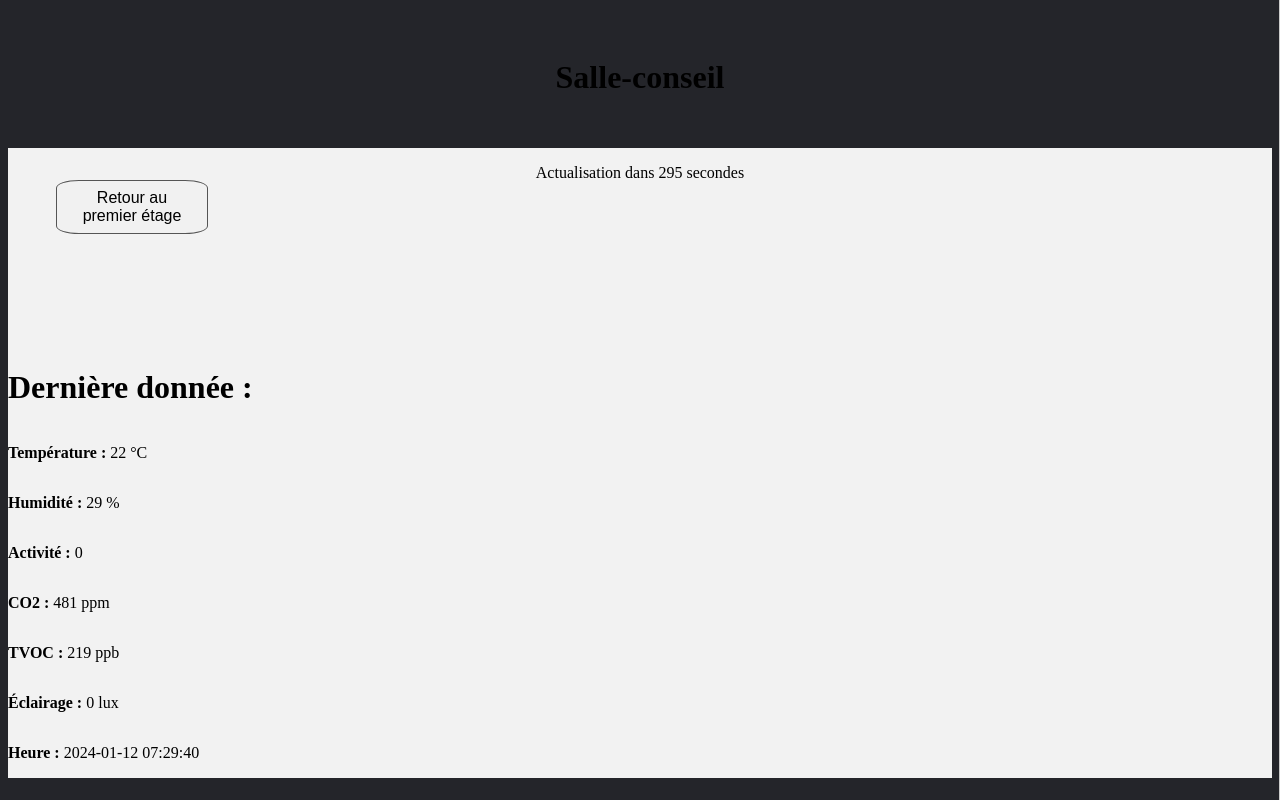
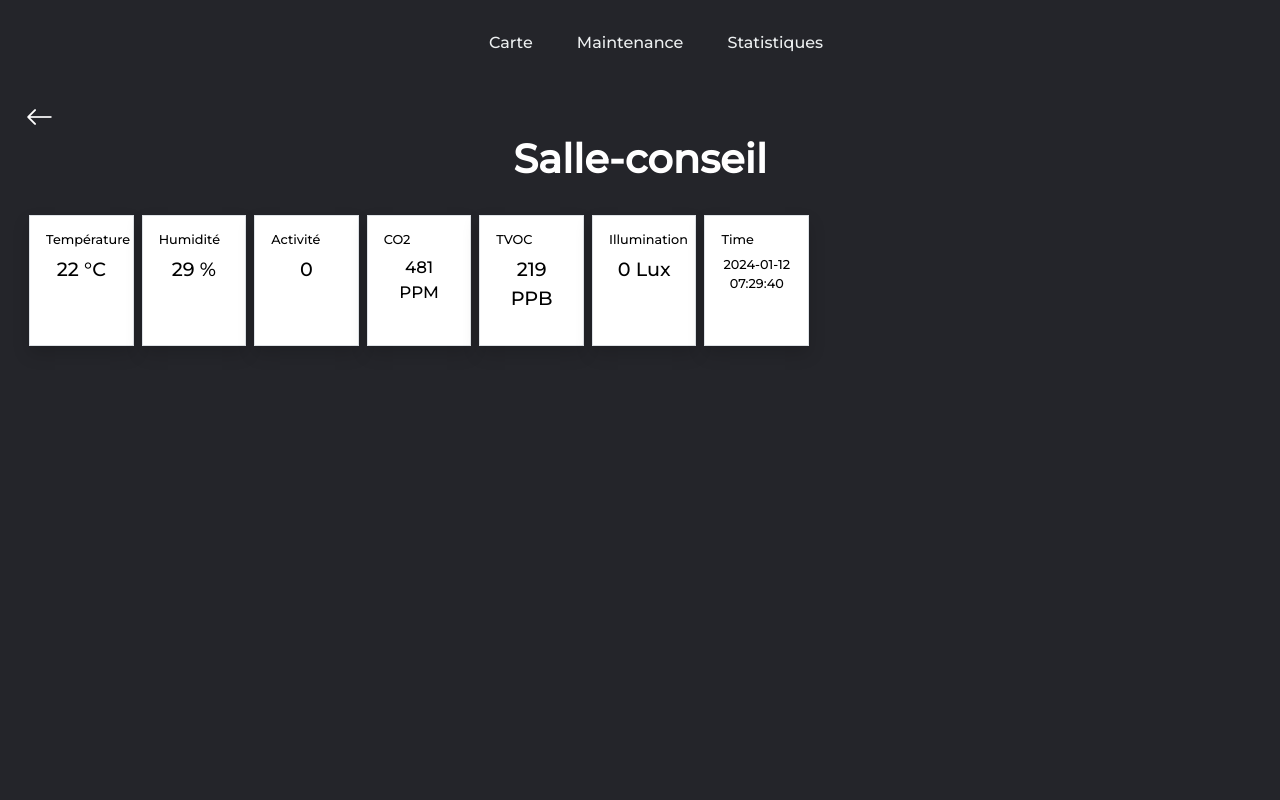
Before and after one commit to Iamkylian/SAE-ALT-S3-Dev-23-24-OccupationSalles-Equipe-1, a PHP site: page /Carte/salle.php?salle=Salle-conseil in a window 1280 px wide. Run offline with PHP 8.4, Linux system fonts and the light colour scheme; data comes from the database, SQL or seed files in the repository; data that the repository does not hold is empty.

Commit message:
Update salle.php

```diff
--- a/Docker/php/Carte/salle.php
+++ b/Docker/php/Carte/salle.php
@@ -7,6 +7,7 @@
     <link href="../Css/header.css" rel="stylesheet">
     <link href="../Css/svg.css" rel="stylesheet">
     <link href="../Css/Salle/salle.css" rel="stylesheet">
+    <link rel="stylesheet" href="https://cdn.jsdelivr.net/npm/bootstrap-icons@1.11.3/font/bootstrap-icons.min.css">
 
     <script>
         // Fonction pour actualiser la page après un certain délai
@@ -14,7 +15,7 @@
             var countdown = seconds;
 
             // Met à jour le compteur toutes les secondes
-            var countdownInterval = setInterval(function() {
+            var countdownInterval = setInterval(function () {
                 document.getElementById('refreshTimer').innerHTML = countdown;
                 countdown--;
 
@@ -33,7 +34,7 @@
     <title>Salle
         <?php
         $vsalle = $_GET['salle'];
-        echo $vsalle;
+        echo $vsalle . ' | Suivi des salles ';
         ?>
     </title>
 
@@ -41,16 +42,18 @@
 
 <body>
 
+    <?php include_once('../Parts/navbar.php') ?>
+
     <?php
     include("../connect.inc.php");
     ?>
 
-    <header>
 
     <?php
     include("../connect.inc.php");
 
-        echo "<h1>" . $vsalle . "</h1>";
+    echo '<a id="return_button" href="../Carte/premierEtage.php"><i class="bi bi-arrow-left h3"></i></a>';
+    echo "<h1 id='room_name'>" . $vsalle . "</h1>";
 
     ini_set('display_errors', 1);
 
@@ -68,20 +71,80 @@
 
 
     ?>
-    </header>
 
-    <div id="main">
+    <!--<div id="main">
         <nav id="nav">
             <ul>
                 <li><a href="premierEtage.php">Retour au premier étage</a></li>
             </ul>
         </nav>
+    </div>-->
 
-        <div id="image-container">
+    <div id="data-container" class="container-fluid">
+        <div class="row" id="data-row">
+        <?php
+        // Sélectionne la dernière donnée enregistrée pour la salle spécifiée
+        $query = $conn->prepare("SELECT d.deviceName, dn.temperature, dn.humidity, dn.activity, dn.co2, dn.tvoc, dn.illumination, dn.time
+                                FROM Donnes dn
+                                JOIN (SELECT id, deviceName FROM Device WHERE room = ?) d ON dn.idDevice = d.id
+                                ORDER BY dn.time DESC
+                                LIMIT 1");
 
-            <div id="">
-                <p>Actualisation dans <span id="refreshTimer"></span> secondes</p>
+        if ($query) {
+            $query->bind_param("s", $vsalle);
+            $query->execute();
+
+            $result = $query->get_result();
+
+            if ($result->num_rows > 0) {
+                $row = $result->fetch_assoc();
+
+                echo '<div class="col-1 p-3 mx-1 my-4 border border-1 rounder-1 shadow" id="data">'
+                    . '<h5 style="font-size: 1vw;">Température</h5><p style="font-size: 1.5vw;">'
+                    . $row['temperature'] .
+                ' °C</p></div>';
+                echo '<div class="col-1 p-3 mx-1 my-4 border border-1 rounder-1 shadow" id="data">'
+                . '<h5 style="font-size: 1vw;">Humidité</h5><p style="font-size: 1.5vw;">'
+                . $row['humidity'] .
+            ' %</p></div>';
+                echo '<div class="col-1 p-3 mx-1 my-4 border border-1 rounder-1 shadow" id="data">'
+                . '<h5 style="font-size: 1vw;">Activité</h5><p style="font-size: 1.5vw;">'
+                . $row['activity'] .
+            ' </p></div>';
+                echo '<div class="col-1 p-3 mx-1 my-4 border border-1 rounder-1 shadow" id="data">'
+                . '<h5 style="font-size: 1vw;">CO2</h5><p style="font-size: 1.3vw;">'
+                . $row['co2'] .
+            ' PPM</p></div>';
+                echo '<div class="col-1 p-3 mx-1 my-4 border border-1 rounder-1 shadow" id="data">'
+                . '<h5 style="font-size: 1vw;">TVOC</h5><p style="font-size: 1.5vw;">'
+                . $row['tvoc'] .
+            ' PPB</p></div>';
+                echo '<div class="col-1 p-3 mx-1 my-4 border border-1 rounder-1 shadow" id="data">'
+                . '<h5 style="font-size: 1vw;">Illumination</h5><p style="font-size: 1.5vw;">'
+                . $row['illumination'] .
+            ' Lux</p></div>';
+                echo '<div class="col-1 p-3 mx-1 my-4 border border-1 rounder-1 shadow" id="data">'
+                . '<h5 style="font-size: 1vw;">Time</h5><p style="font-size: 1vw;">'
+                . $row['time'] .
+            '</p></div>';
+            } else {
+                echo "<p>Aucune donnée disponible.</p>";
+            }
+
+            $query->close();
+        } else {
+            echo "<p>Erreur de préparation de la requête.</p>";
+        }
+
+        $conn->close();
+        ?>
             </div>
+        </div>
+
+    </div>
+
+
+    <div class="container">
 
         <svg class="salle_part">
             <!--------------------width="1200" height="800" viewBox="0 0 500 500"--------------------------------->
@@ -185,56 +248,7 @@
 
             ?>
         </svg>
-
     </div>
-
-        <div id="data-container">
-
-            <div id="">
-                <h1>Dernière donnée :</h1>
-            </div>
-
-            <?php
-            // Sélectionne la dernière donnée enregistrée pour la salle spécifiée
-            $query = $conn->prepare("SELECT d.deviceName, dn.temperature, dn.humidity, dn.activity, dn.co2, dn.tvoc, dn.illumination, dn.time
-                                FROM Donnes dn
-                                JOIN (SELECT id, deviceName FROM Device WHERE room = ?) d ON dn.idDevice = d.id
-                                ORDER BY dn.time DESC
-                                LIMIT 1");
-
-            if ($query) {
-                $query->bind_param("s", $vsalle);
-                $query->execute();
-
-                $result = $query->get_result();
-
-                if ($result->num_rows > 0) {
-                    $row = $result->fetch_assoc();
-
-                    echo "<p><strong> Température :</strong> " . $row['temperature'] . " °C</p>";
-                    echo "<p><strong> Humidité : </strong> " . $row['humidity'] . " %</p>";
-                    echo "<p><strong> Activité : </strong> " . $row['activity'] . "</p>";
-                    echo "<p><strong> CO2 : </strong> " . $row['co2'] . " ppm</p>";
-                    echo "<p><strong> TVOC : </strong> " . $row['tvoc'] . " ppb</p>";
-                    echo "<p><strong> Éclairage : </strong> " . $row['illumination'] . " lux</p>";
-                    echo "<p><strong> Heure : </strong> " . $row['time'] . "</p>";
-                } else {
-                    echo "<p>Aucune donnée disponible.</p>";
-                }
-
-                $query->close();
-            } else {
-                echo "<p>Erreur de préparation de la requête.</p>";
-            }
-
-            $conn->close();
-            ?>
-
-        </div>
-
-    </div>
-
-
 </body>
 
 </html>
--- a/Docker/php/Css/Salle/salle.css
+++ b/Docker/php/Css/Salle/salle.css
@@ -1,62 +1,39 @@
-#image-container {
-    flex: 1;
-    display: flex;
-    justify-content: center;
-    align-items: center;
-    flex-direction: column;
-    background-color: #f2f2f2;
+@import url('https://fonts.googleapis.com/css2?family=Montserrat:wght@500&family=Roboto:wght@100&display=swap');
+
+
+.change_color{
+	width: 100px;
+	height: 100px;
 }
 
-#data-container {
-    flex: 5;
-    display: flex;
-    align-items: left;
-    flex-direction: column;
-    background-color: #f2f2f2;
+#room_name {
+	color:white;
+	text-align: center;
+	font-family: "Montserrat",sans-serif;
+	font-weight: bold;
 }
 
-#image-container::after {
-    content: '';
-    width: 1px;
-    height: 100%;
-    background-color: #ccc;
-    position: absolute;
-    right: 0;
-    top: 0;
+#return_button {
+	font-size: 16px;
+	color: white;
+	padding-left: 2%;
 }
 
-nav ul {
-	list-style-type: none;
-	margin: 0;
-	padding: 0;
-	margin-left: 3rem;
-	margin-top: 2rem;
-	width: 150px;
-	background-color: #f1f1f1;
-	position: fixed;
-	height: auto;
-	overflow: auto;
-	z-index: 50;
-	border-radius: 15%;
-	border: 1px solid #555;
-	text-align: center;
-	transition: .3s ease-in
+#data_container{
+	color:white !important;
 }
 
-nav li a {
-	display: block;
-	color: #000;
-	padding: 8px 16px;
-	text-decoration: none;
-	font-family: poppins-regular, sans-serif
+#data{
+	color: black !important;
+	background-color: white !important;
+	font-family: "Montserrat",sans-serif;
 }
 
-nav li a:hover {
-	background-color: #dad8d8;
-	color: #ca0011
+#data p {
+	text-align: center;
+	align-items: center;
 }
 
-nav li:hover ::after {
-	content: "  <";
-	color: #ca0011
+#data-row{
+	padding-left: 2%;
 }
--- a/Docker/php/Maintenance/index.php
+++ b/Docker/php/Maintenance/index.php
@@ -10,10 +10,12 @@
 	<title>Maintenance | Suivi des salles</title>
     <link rel="stylesheet" href="../Css/Maintenance/style.css">
     <link rel="stylesheet" href="../Css/style.css">
+    <link rel="stylesheet" href="https://cdn.jsdelivr.net/npm/bootstrap-select@1.13.14/dist/css/bootstrap-select.min.css">
 </head>
 <body>
 
         <?php include_once('../Parts/navbar.php') ?>
+        <div class="container">
         <svg viewBox="0 0 2141.3333 1064">
             <g id="rdc" class="changeColor">
                 <title>Rez de chaussé</title>
@@ -121,6 +123,7 @@
                 <path id="path6309" d="m 1722.6031,237.27661 -0.3909,410.25704 c -14.1432,21.49393 -86.2232,24.81863 -130.1379,25.68983 -46.1326,-0.45692 -123.5105,-5.24244 -127.2467,-32.37033 l -1.9903,-405.12579 c 27.5006,28.16085 79.191,24.29218 125.7864,27.16969 58.5079,-1.0565 115.7858,-2.77769 133.9794,-25.62044"/>
             </g>
         </svg>
+        </div>
 	<?php
 
 		ini_set('display_errors', 1);
```
Also changed, not shown: Docker/php/Carte/index.php (+5 -2 lines), Docker/php/Carte/premierEtage.php (+6 -5 lines). Lines whose indentation alone changed are shown as unchanged.
